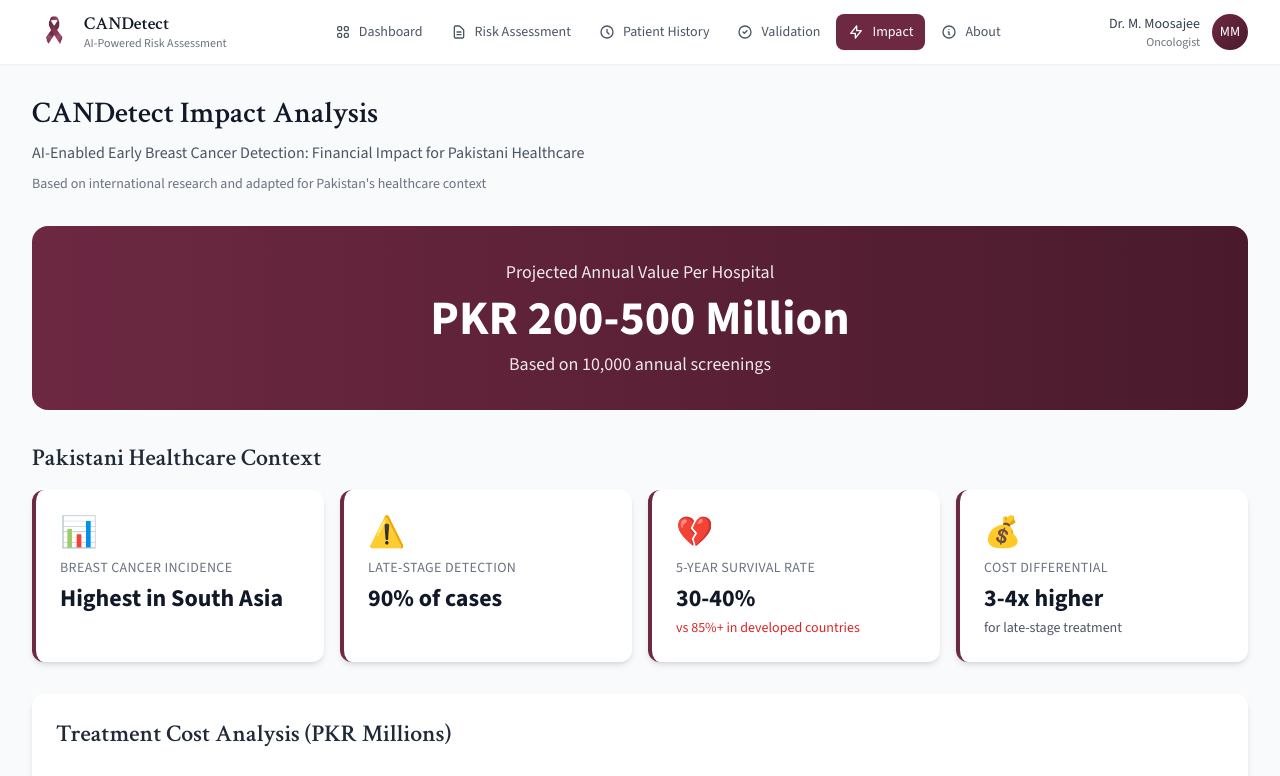
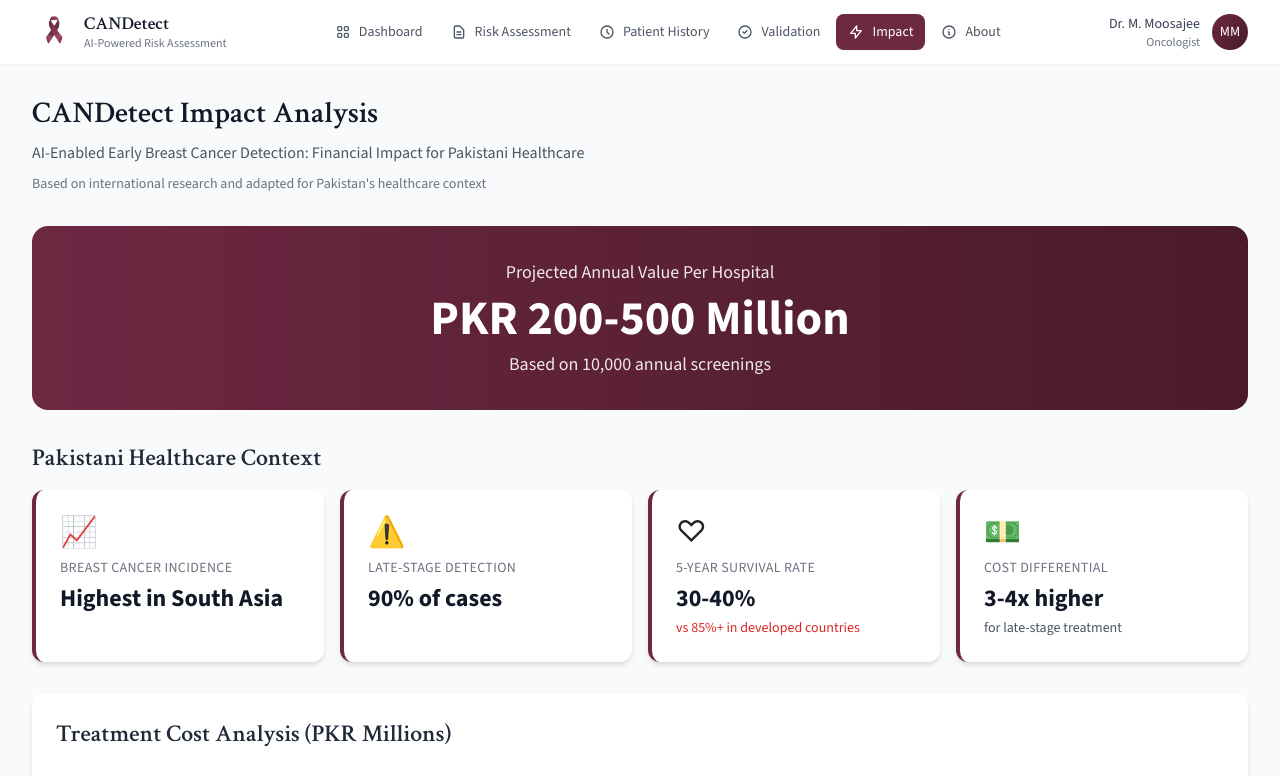
Before and after one commit to saadiahumayun/plco_risk_predictor, a React (Vite) app in the folder frontend/: page /impact in a window 1280 px wide. Shown: the top 776 px of the page. Built offline with nearby package versions, Linux system fonts and the light colour scheme; no server answers.

Commit message:
About commit

```diff
--- a/frontend/pages/About.tsx
+++ b/frontend/pages/About.tsx
@@ -1,5 +1,5 @@
 import React, { useState } from 'react';
-import { motion, AnimatePresence } from 'framer-motion';
+import { motion } from 'framer-motion';
 
 // SVG Icons
 const DnaIcon = () => (
@@ -224,7 +224,7 @@
               key={idx}
               initial={{ opacity: 0, scale: 0.8 }}
               animate={{
-                opacity: showGAAnimation ? (gaGeneration >= (idx * 8) ? 1 : 0.3) : 1,
+                opacity: showGAAnimation ? (gaGeneration >= (idx * 8) ? 1 : 0.8) : 1,
                 scale: showGAAnimation ? (gaGeneration >= (idx * 8) ? 1 : 0.9) : 1
               }}
               className={`text-center p-4 rounded-lg border-2 transition-all ${
@@ -343,7 +343,7 @@
               transition={{ delay: 0.5 + idx * 0.1 }}
               className={`text-center p-6 rounded-lg bg-${metric.color}-50 border-2 border-${metric.color}-200 hover:shadow-lg transition-shadow cursor-pointer`}
             >
-              <div className="text-3xl mb-2">{metric.icon}</div>
+
               <div className={`text-4xl font-bold text-${metric.color}-600 mb-2`}>{metric.value}</div>
               <div className="font-semibold text-gray-800 mb-1">{metric.label}</div>
               <div className="text-xs text-gray-600">{metric.description}</div>
--- a/frontend/pages/Impact.tsx
+++ b/frontend/pages/Impact.tsx
@@ -5,10 +5,10 @@
 const Impact: React.FC = () => {
   // Key statistics
   const healthcareContext = [
-    { label: 'Breast Cancer Incidence', value: 'Highest in South Asia', icon: '📊' },
+    { label: 'Breast Cancer Incidence', value: 'Highest in South Asia', icon: '📈' },
     { label: 'Late-stage Detection', value: '90% of cases', icon: '⚠️' },
-    { label: '5-year Survival Rate', value: '30-40%', comparison: 'vs 85%+ in developed countries', icon: '💔' },
-    { label: 'Cost Differential', value: '3-4x higher', subtext: 'for late-stage treatment', icon: '💰' },
+    { label: '5-year Survival Rate', value: '30-40%', comparison: 'vs 85%+ in developed countries', icon: '♡' },
+    { label: 'Cost Differential', value: '3-4x higher', subtext: 'for late-stage treatment', icon: '💵' },
   ]
 
   const treatmentCosts = [
```
Also changed, not shown: 1 other file (tests, documents, lock files or other folders).
